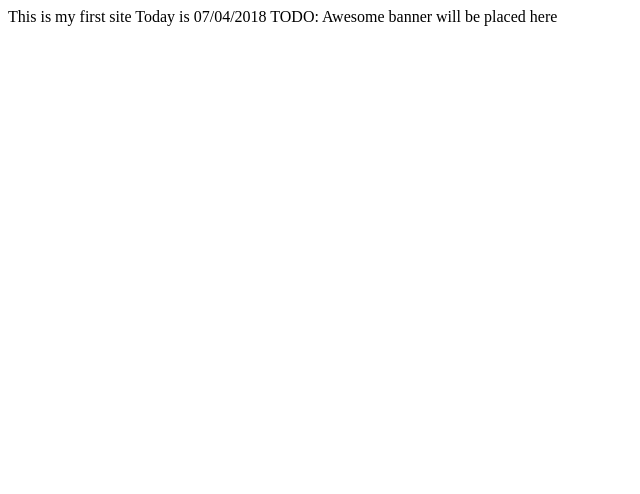
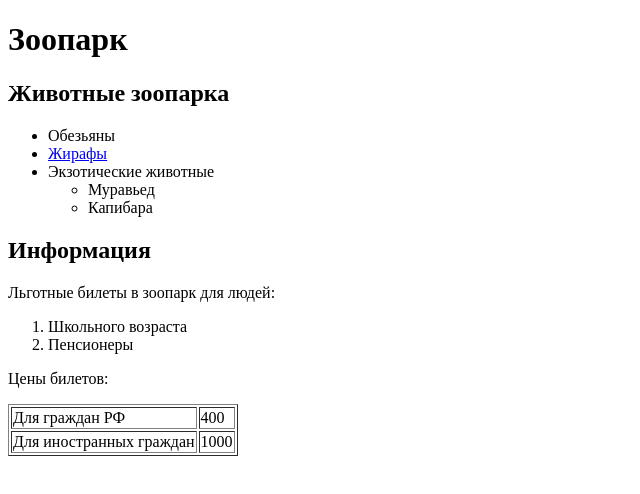
Before and after one commit to IlyaSergIvanov/Mysite1, a website: page site/index.html in a window 1280 px wide. Shown: the whole page, without its empty margins (0-640 px from the left). Drawn offline with Linux system fonts and the light colour scheme.

Commit message:
new version

```diff
--- a/site/index.html
+++ b/site/index.html
@@ -2,12 +2,44 @@
 	<html lang="en">
 	<head>
 		<meta charset="UTF-8">
-	<title>Document</title>
+		<title>Сайт Zoo</title>
 	</head>
 	<body>
-	This is my first site
-	Today is 07/04/2018
-	TODO:  Awesome  banner will be placed here
+		<h1> Зоопарк </h1>
 
+		<h2> Животные зоопарка </h2>
+		<ul>
+			<li>Обезьяны</li>
+			<li><a href="page-giraf.html">Жирафы</a></li>
+			<li>Экзотические животные
+				<ul>
+					<li>Муравьед</li>
+					<li>Капибара</li>
+				</ul>
+			</li>
+
+		</ul>
+
+		<h2> Информация </h2>
+		<p>Льготные билеты в зоопарк для людей: </p>
+		<ol>
+			<li>Школьного возраста</li>
+			<li>Пенсионеры</li>
+		</ol>
+		<p>Цены билетов:</p>
+		<table border="1">
+			<tr>
+				<td>Для граждан РФ</td>
+				<td>400</td>
+			</tr>
+			<tr>
+				<td>Для иностранных граждан</td>
+				<td>1000</td>
+			</tr>
+		</table>
+<!--
+		<p><i>Lorem</i> ipsum <b>dolor</b> sit amet, <u>consectetur adipisicing</u> elit. <br>Reiciendis provident a beatae ad non at rerum, deserunt atque laboriosam quidem, sunt, aliquam nisi odit repellendus animi earum consequuntur maxime.<br> Delectus.</p>
+		<blockquote>Lorem ipsum dolor sit amet, consectetur adipisicing elit. Reiciendis provident a beatae ad non at rerum, deserunt atque laboriosam quidem, sunt, aliquam nisi odit repellendus animi earum consequuntur maxime. Delectus.<blockquote>
+!-->
 	</body>
 </html>
```
Also changed, not shown: site/page-giraf.html (added, +11 -0 lines), site/Images/Giraffe.jpg (added). Lines whose indentation alone changed are shown as unchanged.
